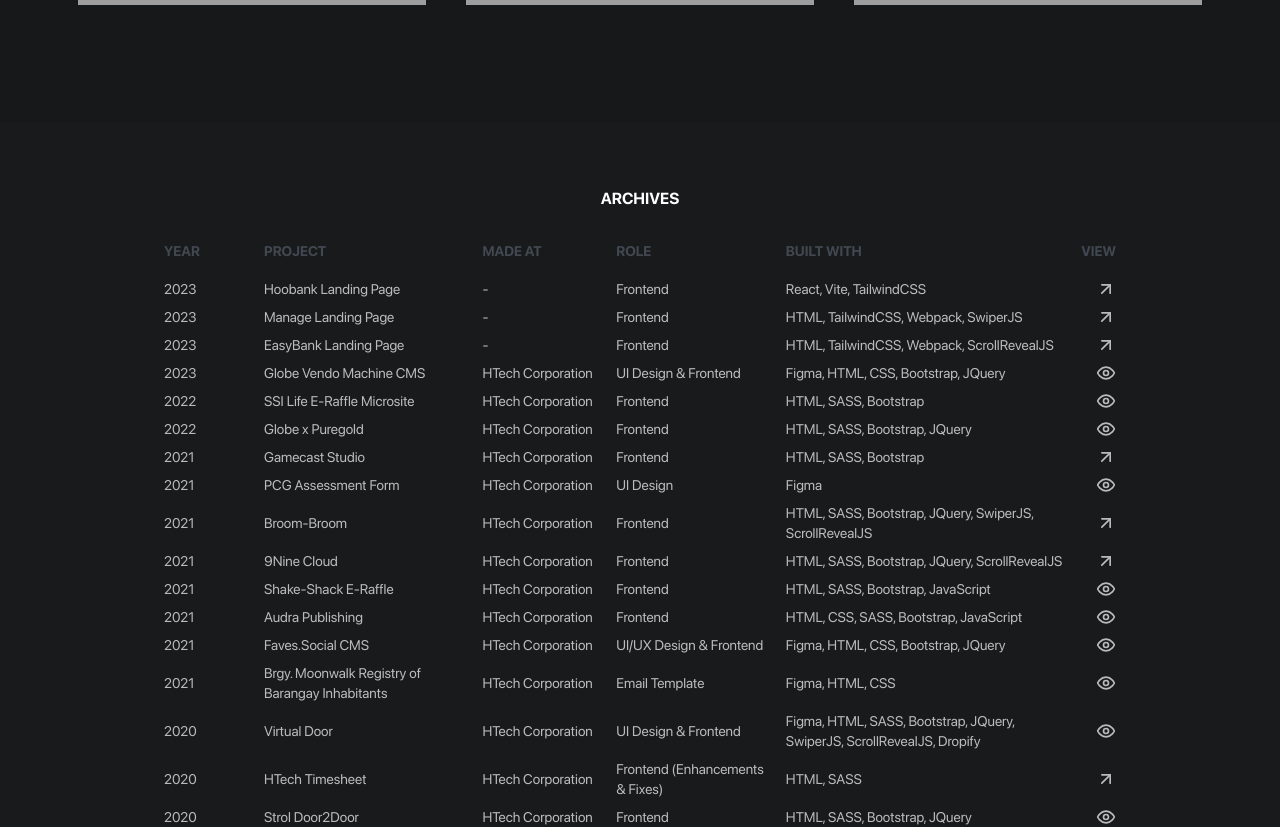
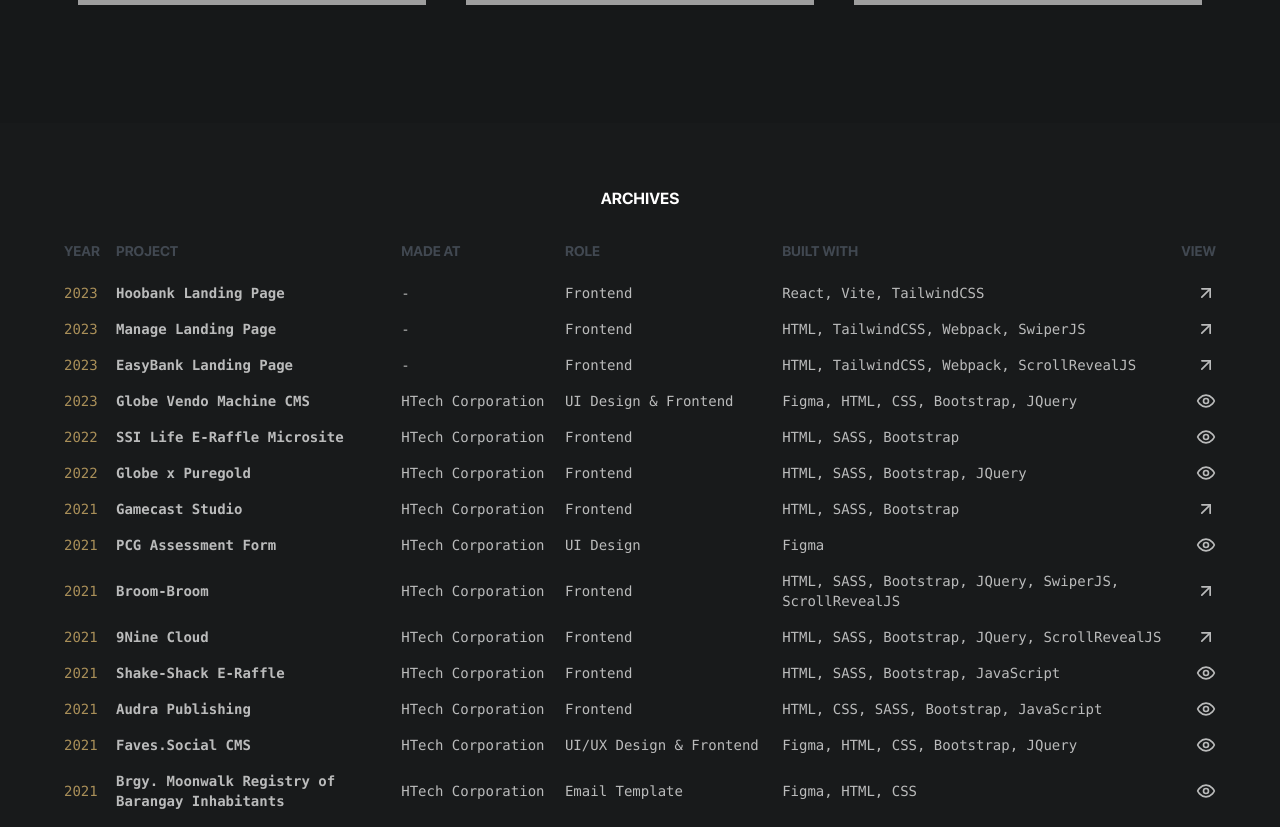
Before and after one commit to piajuan/piajuan-portfolio, a React (Vite) app: page /works in a window 1280 px wide. Shown: the part 900-1727 px from the top of the page. Built offline with nearby package versions, Linux system fonts and the light colour scheme; grey boxes are pictures that could not be loaded.

Commit message:
fixed responsiveness

```diff
--- a/src/components/Archives.jsx
+++ b/src/components/Archives.jsx
@@ -14,12 +14,12 @@
 const Archives = () => {
   return (
     <section className='dark:bg-dark-300'>
-        <div className="container mx-auto m-8 py-16 max-w-[1000px]">
+        <div className="container mx-auto m-8 py-16 max-w-[1200px]">
             <h3 className='font-tertiary uppercase text-center mb-4 dark:text-white'>Archives</h3>
             <Table>
                 <TableHeader>
                 <TableRow>
-                    <TableHead className="w-[100px]">Year</TableHead>
+                    <TableHead>Year</TableHead>
                     <TableHead>Project</TableHead>
                     <TableHead>Made At</TableHead>
                     <TableHead>Role</TableHead>
@@ -29,13 +29,13 @@
                 </TableHeader>
                 <TableBody>
                 {archives.map((archive) => (
-                    <TableRow key={archive.project} className='cursor-pointer transition duration-200 opacity-[0.7] hover:opacity-[1]'>
-                        <TableCell className="font-medium">{archive.year}</TableCell>
-                        <TableCell>{archive.project}</TableCell>
+                    <TableRow key={archive.project} className='group cursor-pointer transition-all opacity-[0.7] hover:opacity-[1] hover:bg-dark-200 [&>*]:font-mono'>
+                        <TableCell className="text-primary">{archive.year}</TableCell>
+                        <TableCell className="font-bold">{archive.project}</TableCell>
                         <TableCell>{archive.company}</TableCell>
                         <TableCell>{archive.role}</TableCell>
                         <TableCell>{archive.tech}</TableCell>
-                        <TableCell> { archive.link ? <LucideArrowUpRight size={20} className='ml-auto mr-0'/> :  <LucideEye size={20} className='ml-auto mr-0'/>} </TableCell>
+                        <TableCell> { archive.link ? <LucideArrowUpRight size={20} className='ml-auto mr-0 hover:text-secondary'/> :  <LucideEye size={20} className='ml-auto mr-0 hover:text-secondary'/>} </TableCell>
                     </TableRow>
                 ))}
                 </TableBody>
--- a/src/components/FeaturedArchives.jsx
+++ b/src/components/FeaturedArchives.jsx
@@ -5,10 +5,10 @@
   return (
     <section>
         <div className="container mx-auto">
-            <h1 className='my-24 text-[8vw] leading-none font-primary whitespace-nowrap dark:text-white'>archives</h1>
+            <h1 className='my-8 md:my-24 text-[8vw] leading-none font-primary whitespace-nowrap dark:text-white'>archives</h1>
         </div>
 
-        <div className="grid grid-cols-4 bg-[linear-gradient(113deg,_rgba(244,_248,_255,_0.52)_3.66%,_#ABC1E7_96.74%)]">
+        <div className="grid grid-cols-2 lg:grid-cols-4 bg-[linear-gradient(113deg,_rgba(244,_248,_255,_0.52)_3.66%,_#ABC1E7_96.74%)]">
             {archivesPics.map((pic,i) => {
                 return <div key={i}> <img src={pic} /> </div>
             })}
--- a/src/components/Header.jsx
+++ b/src/components/Header.jsx
@@ -36,7 +36,7 @@
   })
 
   return (
-    <header className={`p-4 fixed top-0 left-0 w-full z-50 ${ scrollDirection === "down" ? "-top-[56px]" : "top-0"} ${!isHeaderOnTop ? "header--onScroll" : "bg-transparent" } transition-all duration-500`}>
+    <header className={`p-4 sticky top-0 left-0 w-full z-50 ${ scrollDirection === "down" ? "translate-y-[-56px]" : "translate-y-0"} ${ !isHeaderOnTop ? "header--onScroll" : "bg-transparent" } transition-all duration-500`}>
         <div className="container mx-auto">
             <nav className="flex justify-between items-center">
                 <Link to={"/"} className='font-tertiary uppercase dark:text-white'>Pia Juan</Link>
--- a/src/components/TechStack.jsx
+++ b/src/components/TechStack.jsx
@@ -3,7 +3,7 @@
 
 const TechStack = () => {
     const marqueeContent = techStackIcons.map(icon => (
-        <img src={icon} className='h-[60px] w-[60px] object-contain grayscale opacity-50 transition-all duration-200 hover:filter-none hover:opacity-100 hover:scale-105'/>
+        <img src={icon} className='h-[40px] w-[40px] md:h-[60px] md:w-[60px] object-contain grayscale opacity-50 transition-all duration-200 hover:filter-none hover:opacity-100 hover:scale-105'/>
     ))
   return (
     <div className="container mx-auto py-[10vw]">
--- a/src/components/layouts/AppLayout.jsx
+++ b/src/components/layouts/AppLayout.jsx
@@ -7,7 +7,7 @@
   return (
     <div className="dark:bg-dark-400 min-h-screen">
         <Header/>
-            <main className='pt-[56px]'> <Outlet /> </main>
+            <main> <Outlet /> </main>
         <Footer/>
     </div>
   )
--- a/src/components/ui/table.jsx
+++ b/src/components/ui/table.jsx
@@ -63,7 +63,7 @@
 const TableCell = React.forwardRef(({ className, ...props }, ref) => (
   <td
     ref={ref}
-    className={cn("p-2 py-1 align-middle [&:has([role=checkbox])]:pr-0", className)}
+    className={cn("p-2 py-2 align-middle [&:has([role=checkbox])]:pr-0", className)}
     {...props}
   />
 ))
--- a/src/index.css
+++ b/src/index.css
@@ -46,10 +46,10 @@
         --card: 0 0% 100%;
         --card-foreground: 222.2 47.4% 11.2%;
 
-        --primary: 222.2 47.4% 11.2%;
+        --primary: 40, 71%, 68%;
         --primary-foreground: 210 40% 98%;
 
-        --secondary: 210 40% 96.1%;
+        --secondary: 220, 75%, 52%;
         --secondary-foreground: 222.2 47.4% 11.2%;
 
         --accent: 210 40% 96.1%;
@@ -84,10 +84,10 @@
         --card: 224 71% 4%;
         --card-foreground: 213 31% 91%;
 
-        --primary: 210 40% 98%;
+        --primary: 40, 71%, 68%;
         --primary-foreground: 0 0% 100%;
 
-        --secondary: 222.2 47.4% 11.2%;
+        --secondary: 220, 75%, 52%;
         --secondary-foreground: 210 40% 98%;
 
         --destructive: 0 63% 31%;
--- a/src/pages/Works.jsx
+++ b/src/pages/Works.jsx
@@ -7,7 +7,7 @@
 const Works = () => {
   return (
     <>
-        <h2 className='text-8xl font-primary text-center my-6 px-4 dark:text-white'>stuff i've worked on</h2>
+        <h2 className='text-6xl md:text-8xl font-primary text-center my-6 px-4 dark:text-white'>stuff i've worked on</h2>
         <section>
           <div className="container mx-auto">
             <h3 className='font-tertiary uppercase text-center dark:text-white'>Featured Projects</h3>
--- a/tailwind.config.js
+++ b/tailwind.config.js
@@ -19,6 +19,8 @@
           400: "#161819",
           500: "#26292B",
         },
+        primary: "#E7C173",
+        secondary: "#2965E1",
         // shadcn
         border: "hsl(var(--border))",
         input: "hsl(var(--input))",
@@ -59,7 +61,7 @@
         // hero: "linear-gradient(134deg, rgba(243, 243, 243, 0.80) 0%, rgba(243, 243, 243, 0.10) 100%)",
         // hero: "linear-gradient(133deg, rgba(255, 255, 255, 0.80) 0%, rgba(217, 217, 217, 0.00) 100%)",
         hero: "linear-gradient(to bottom right, rgba(240, 240, 250, 0.8), rgba(240, 240, 250, 1))",
-        darkOverlay: "linear-gradient(180deg, rgba(22, 24, 25, 0.39) 0%, #161819 100%)",
+        darkOverlay: "linear-gradient(180deg, rgba(22, 24, 25, 0.7) 0%, #161819 100%)",
       },
       boxShadow: {
         hero: "0 8px 32px 0 rgba( 31, 38, 135, 0.37 )",
```
Also changed, not shown: src/components/ProjectCard.jsx (+7 -6 lines), src/components/about/AboutMe.jsx (+10 -10 lines), src/components/about/Intro.jsx (+5 -5 lines).
